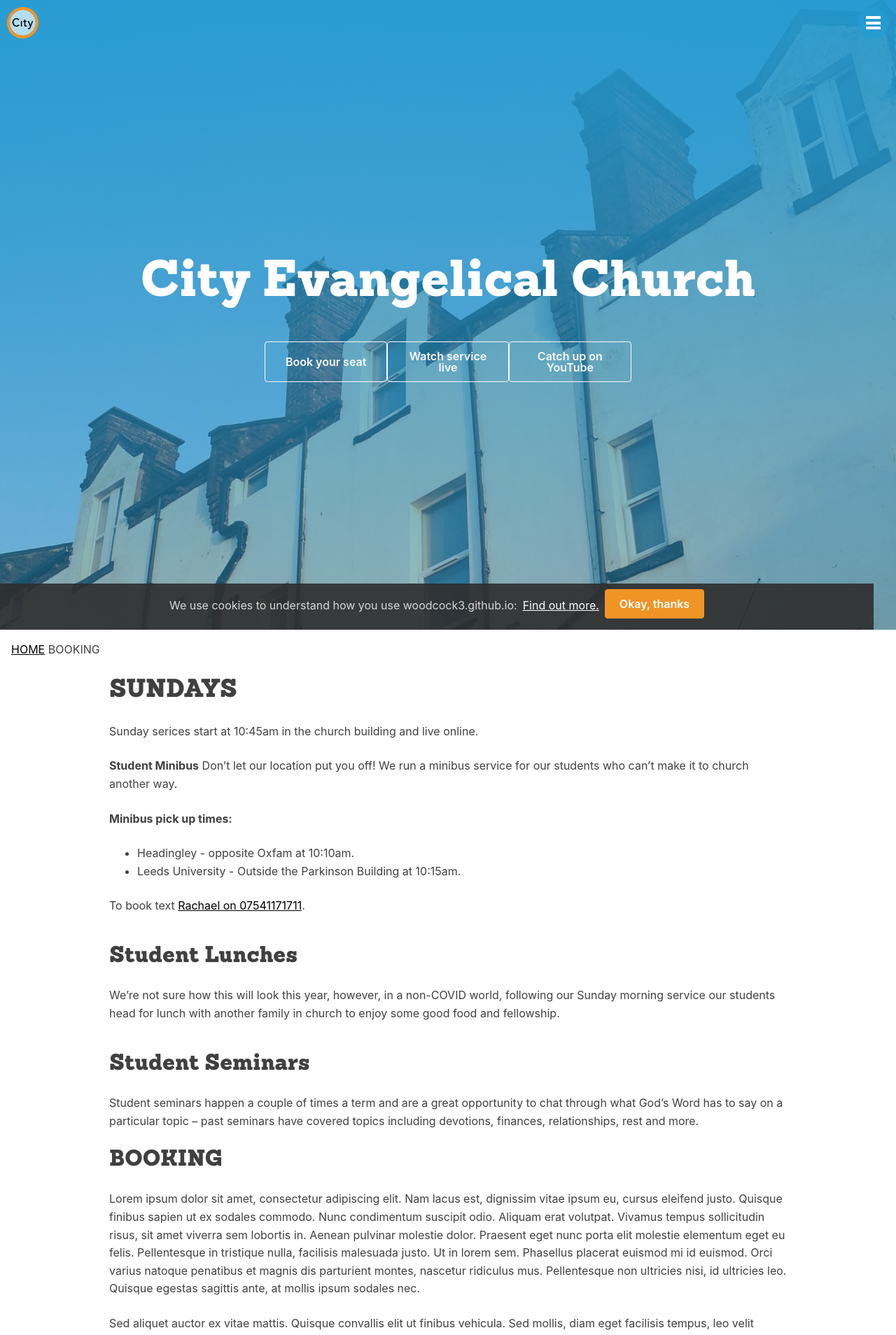
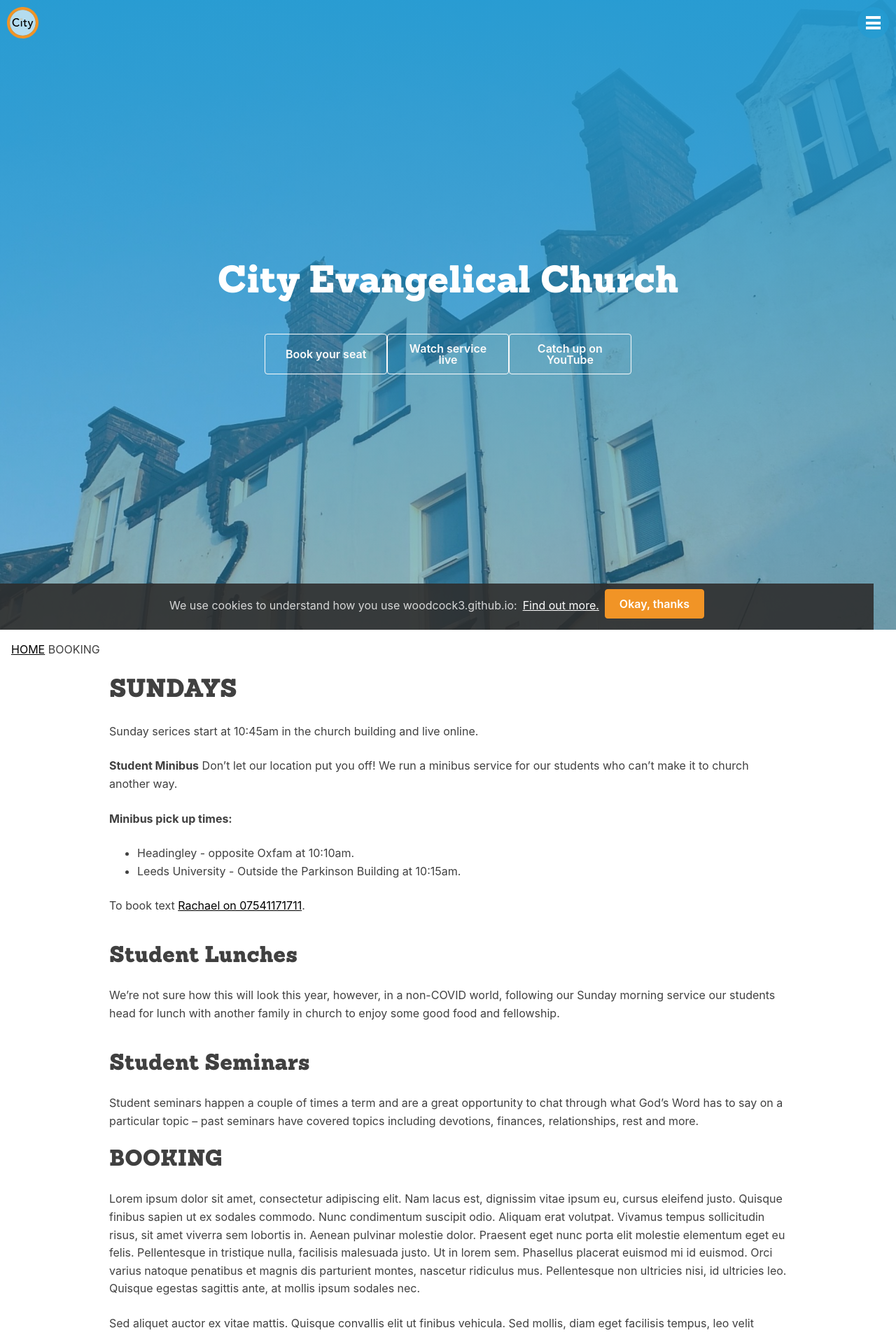
Before and after one commit to woodcox/city-jekyll, a Jekyll site: the page built from pages/_sunday/2021-01-03-booking.md, in a window 1280 px wide. Shown: the top 1908 px of the page at 70% size. Built offline with Jekyll 4.4.1, drawn with Linux system fonts in a browser that asks for light colours.

Commit message:
Update _hero.scss

```diff
--- a/_sass/layouts/_hero.scss
+++ b/_sass/layouts/_hero.scss
@@ -23,11 +23,11 @@
   .hero-text {
     .hero-text-h1 {
       color: white;
-      font-size: 8vh;
+      font-size: 6vh;
     }
     a {
       text-decoration: none;
-      font-size: 2vh;
+      font-size: 3vh;
     }
   }
 }
```
